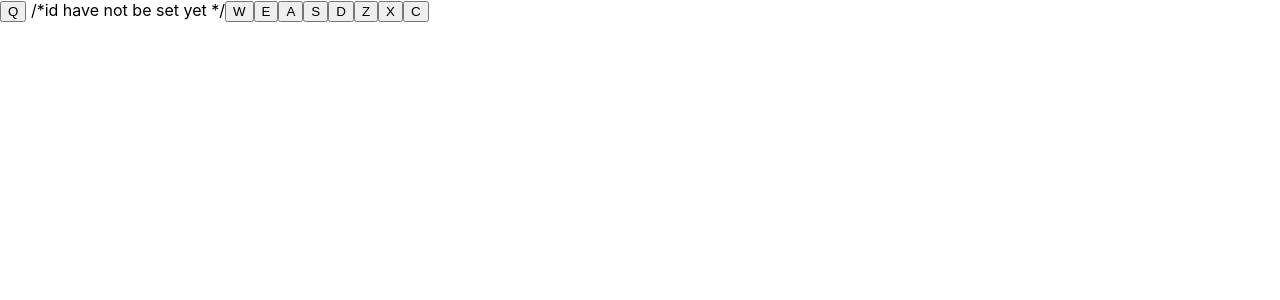
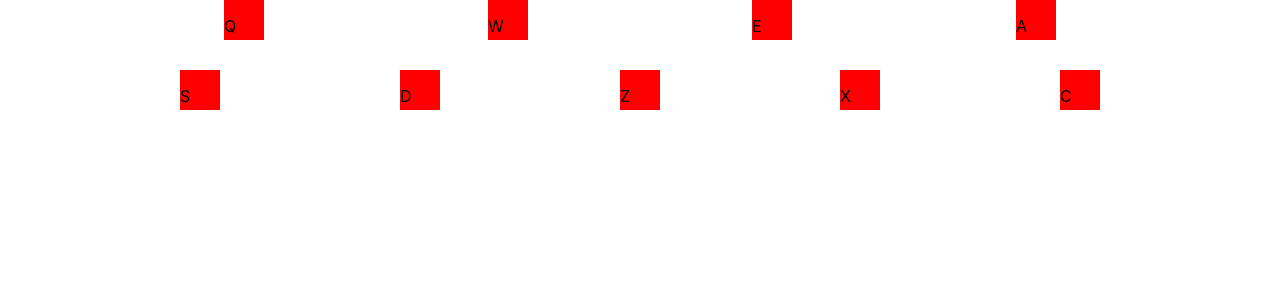
Before and after one commit to CatiaAntunes96/Drum-Machine, a React (Create React App) app: page / in a window 1280 px wide. Shown: the top 300 px of the page. Built offline with nearby package versions, Linux system fonts and the light colour scheme.

Commit message:
Drum Squares
Add class and id, but it doesn´t have audio files yet

```diff
--- a/src/App.css
+++ b/src/App.css
@@ -1,38 +1,29 @@
-.App {
-  text-align: center;
+#display {
+  display: -webkit-box;
+  display: -ms-flexbox;
+  display: flex;
+  -webkit-box-orient: vertical;
+  -webkit-box-direction: normal;
+      -ms-flex-direction: column;
+          flex-direction: column;
 }
 
-.App-logo {
-  height: 40vmin;
-  pointer-events: none;
+.first-row, .second-row {
+  display: -webkit-box;
+  display: -ms-flexbox;
+  display: flex;
+  -webkit-box-pack: space-evenly;
+      -ms-flex-pack: space-evenly;
+          justify-content: space-evenly;
 }
 
-@media (prefers-reduced-motion: no-preference) {
-  .App-logo {
-    animation: App-logo-spin infinite 20s linear;
-  }
+.second-row {
+  margin-top: 30px;
 }
 
-.App-header {
-  background-color: #282c34;
-  min-height: 100vh;
-  display: flex;
-  flex-direction: column;
-  align-items: center;
-  justify-content: center;
-  font-size: calc(10px + 2vmin);
-  color: white;
+.drum-pad {
+  width: 40px;
+  height: 40px;
+  background-color: red;
 }
-
-.App-link {
-  color: #61dafb;
-}
-
-@keyframes App-logo-spin {
-  from {
-    transform: rotate(0deg);
-  }
-  to {
-    transform: rotate(360deg);
-  }
-}
+/*# sourceMappingURL=App.css.map */
--- a/src/App.js
+++ b/src/App.js
@@ -2,19 +2,72 @@ import React from 'react';
 import './App.css';
 
 function App() {
+
+
+
   return (
     <div id="drum-machine">
-      <div id="display">
-        <button className="drum-pad">Q</button> /*id have not be set yet */
-        <button className="drum-pad">W</button>
-        <button className="drum-pad">E</button>
-        <button className="drum-pad">A</button>
-        <button className="drum-pad">S</button>
-        <button className="drum-pad">D</button>
-        <button className="drum-pad">Z</button>
-        <button className="drum-pad">X</button>
-        <button className="drum-pad">C</button>
-      </div>
+      <section id="display">
+        <div className="first-row">
+          <div className="drum-pad">
+            <p>Q</p>
+            <audio className="clip" id="Q">
+              <source></source>
+            </audio>
+          </div>
+        <div className="drum-pad">
+          <p>W</p>
+          <audio className="clip" id="W">
+              <source></source>
+            </audio>
+        </div>
+        <div className="drum-pad">
+          <p>E</p>
+          <audio className="clip" id="E">
+              <source></source>
+            </audio>
+        </div>
+        <div className="drum-pad">
+          <p>A</p>
+          <audio className="clip" id="A">
+              <source></source>
+            </audio>
+        </div>
+        </div>
+        <div className="second-row">
+        <div className="drum-pad">
+          <p>S</p>
+          <audio className="clip" id="S">
+              <source></source>
+            </audio>
+        </div>
+        <div className="drum-pad">
+          <p>D</p>
+          <audio className="clip" id="D">
+              <source></source>
+            </audio>
+        </div>
+        <div className="drum-pad">
+          <p>Z</p>
+          <audio className="clip" id="Z">
+              <source></source>
+            </audio>
+        </div>
+        <div className="drum-pad">
+          <p>X</p>
+            <audio className="clip" id="X">
+              <source></source>
+            </audio>
+        </div>
+        <div className="drum-pad">
+          <p>C</p>
+          <audio className="clip" id="C">
+              <source></source>
+            </audio>
+        </div>
+        </div>
+
+      </section>
     </div>
   );
 }
--- /dev/null
+++ b/src/App.scss
@@ -0,0 +1,20 @@
+#display {
+  display: flex;
+  flex-direction: column;
+}
+
+.first-row {
+  display: flex;
+  justify-content: space-evenly;
+}
+
+.second-row {
+  @extend .first-row;
+  margin-top: 30px;
+}
+
+.drum-pad {
+  width: 40px;
+  height: 40px;
+  background-color: red;
+}
```
Also changed, not shown: 1 other file (tests, documents, lock files or other folders).
